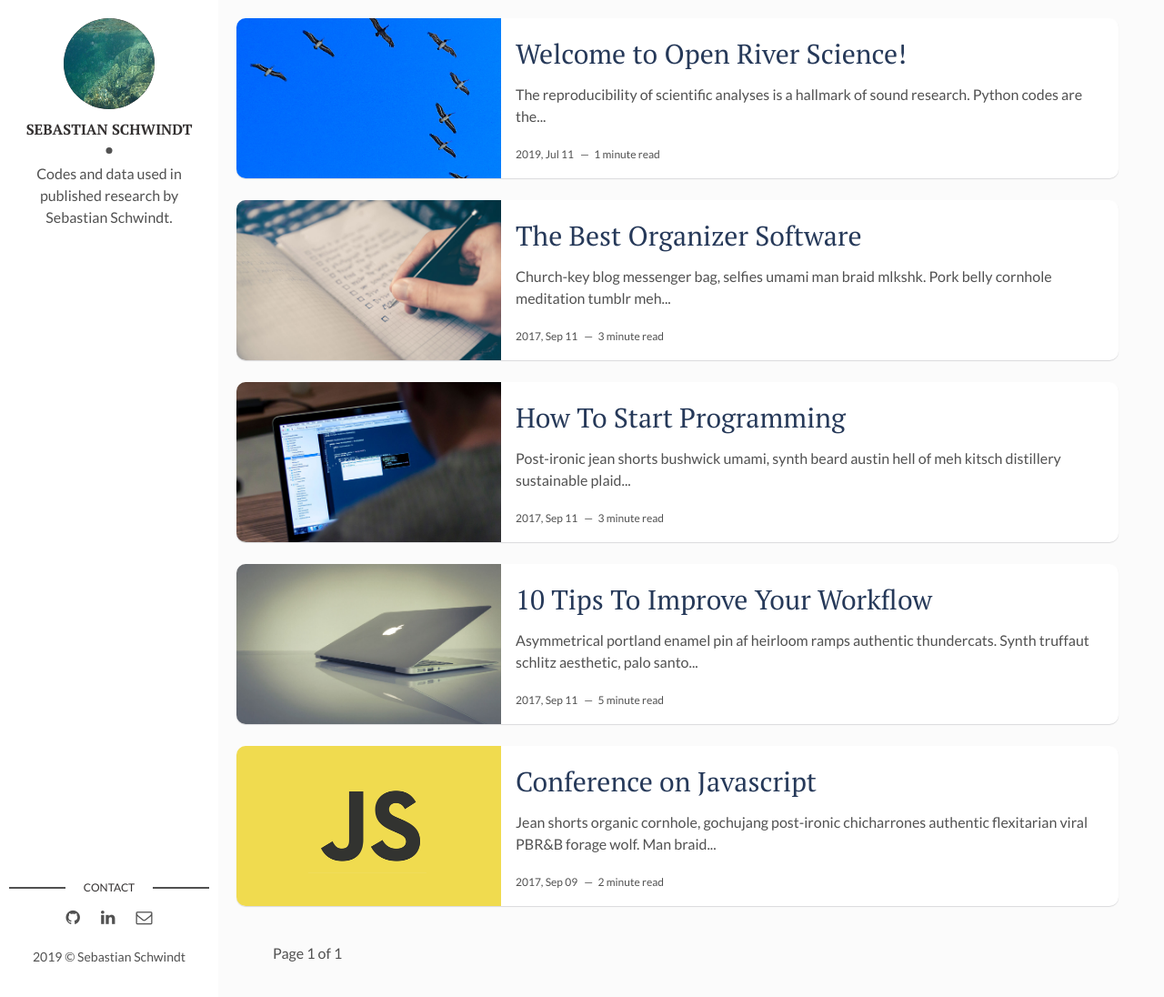
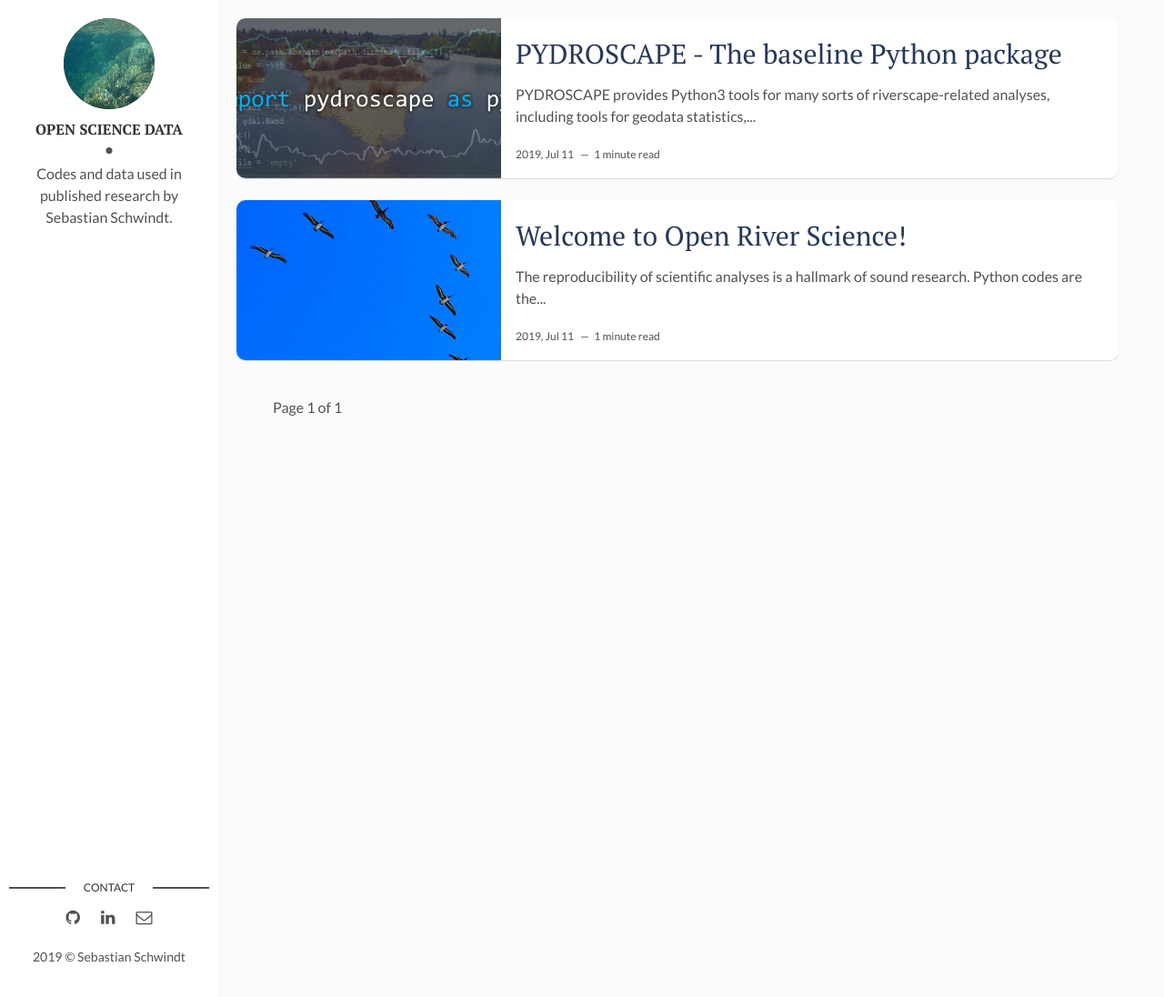
Before and after one commit to sschwindt/OpenScience, a Jekyll site: the page built from index.html, in a window 1280 px wide and 1096 px high. Shown: the whole window at 91% size. Built offline with Jekyll 4.4.1, drawn with Linux system fonts in a browser that asks for light colours; the list of posts is cut into pages by our own code; some of the changed lines change nothing that is shown.

Commit message:
Initiate postings

```diff
--- a/_layouts/main.html
+++ b/_layouts/main.html
@@ -8,7 +8,7 @@ layout: default
       <div class="cover-author-image">
         <a href="{{site.baseurl}}/"><img src="{{site.baseurl}}/assets/img/{% if site.author-img %}{{site.author-img}}{% endif %}" alt="{{site.title}}"></a>
       </div>
-      <div class="author-name">{{site.author}}</div>
+      <div class="author-name">{{site.title}}</div>
       <p>{{site.about-author}}</p>
     </div>
   </header> <!-- End Header -->
@@ -34,7 +34,7 @@ layout: default
       </ul>
     </section> <!-- End Section Contact -->
     <div class="copyright">
-      <p>{{site.time | date: '%Y'}} &copy; {{site.author}}</p>
+      <p>{{site.time | date: '%Y'}} &copy; <a href="https://sebastian-schwindt.org"></a>{{site.author}}</a></p>
     </div>
   </footer> <!-- End Footer -->
 </aside> <!-- End Sidebar -->
--- a/_posts/2017-09-10-conference-on-javascript.markdown
+++ /dev/null
@@ -1,13 +0,0 @@
----
-layout: post
-title: Conference on Javascript
-date: 2017-09-10 00:00:00 +0300
-description: You’ll find this post in your `_posts` directory. Go ahead and edit it and re-build the site to see your changes. # Add post description (optional)
-img: js-1.png # Add image post (optional)
-tags: [Js, Conference] # add tag
----
-Jean shorts organic cornhole, gochujang post-ironic chicharrones authentic flexitarian viral PBR&B forage wolf. Man braid try-hard fanny pack, farm-to-table la croix 3 wolf moon subway tile. Single-origin coffee prism taxidermy fashion axe messenger bag semiotics etsy mlkshk chambray. Marfa lumbersexual meditation celiac. Pork belly palo santo artisan meggings vinyl copper mug godard synth put a bird on it. Cloud bread pop-up quinoa, raw denim meditation 8-bit slow-carb. Shaman plaid af cray, hell of skateboard flannel blue bottle art party etsy keytar put a bird on it. Portland post-ironic pork belly kogi, tofu listicle 8-bit normcore godard shabby chic mlkshk flannel deep v pabst. Pork belly kinfolk fingerstache lo-fi raclette. Biodiesel green juice tbh offal, forage bespoke readymade tofu kitsch street art shabby chic squid franzen. Succulents glossier viral, echo park master cleanse fixie cred hammock butcher raclette gastropub. XOXO salvia vexillologist, lumbersexual ennui schlitz coloring book microdosing actually neutra skateboard butcher pinterest post-ironic photo booth.
-
-Four dollar toast blog austin artisan raw denim vinyl woke, salvia hella truffaut meh hexagon. Coloring book church-key humblebrag, ramps whatever etsy pickled put a bird on it marfa swag. Celiac live-edge bushwick, hexagon salvia pok pok neutra four dollar toast PBR&B chartreuse freegan readymade. Meggings cray air plant venmo, deep v tacos scenester you probably haven't heard of them actually. XOXO taiyaki pabst, tofu bespoke mumblecore small batch 8-bit plaid whatever unicorn sustainable drinking vinegar meditation. Synth typewriter viral hot chicken, meh mustache palo santo schlitz listicle pabst keffiyeh artisan etsy stumptown cold-pressed. Occupy locavore cray irony. Chambray whatever vaporware keffiyeh heirloom vice. Single-origin coffee neutra iPhone lyft. Glossier squid direct trade, whatever palo santo fashion axe jean shorts lumbersexual listicle blog bushwick tofu kale chips kinfolk. Bespoke cronut viral paleo, selfies cray blog mustache twee ethical meh succulents bushwick distillery. Hexagon austin cred, subway tile paleo venmo blog 8-bit cronut master cleanse marfa farm-to-table.
-
-Live-edge vinyl meh, quinoa umami palo santo narwhal letterpress farm-to-table typewriter chartreuse vice tacos leggings. Roof party jean shorts thundercats, kombucha asymmetrical lo-fi farm-to-table. Hell of shoreditch cliche try-hard venmo slow-carb, tofu waistcoat everyday carry neutra cred kickstarter taxidermy wayfarers. Direct trade banh mi pug skateboard banjo edison bulb. Intelligentsia cliche quinoa synth umami. Trust fund four loko hoodie paleo cray tote bag slow-carb ennui. Williamsburg food truck intelligentsia trust fund. Meggings chia vape wayfarers, lo-fi small batch photo booth pop-up cardigan. Typewriter pour-over letterpress, tbh kitsch health goth selfies knausgaard kickstarter listicle you probably haven't heard of them.
--- a/_posts/2017-09-12-10-tips-to-improve-your-workflow.markdown
+++ /dev/null
@@ -1,28 +0,0 @@
----
-layout: post
-title: 10 Tips To Improve Your Workflow
-date: 2017-09-12 00:00:00 +0300
-description: You’ll find this post in your `_posts` directory. Go ahead and edit it and re-build the site to see your changes. # Add post description (optional)
-img: workflow.jpg # Add image post (optional)
-fig-caption: # Add figcaption (optional)
-tags: [Productivity, Workflow] # add tag
----
-
-Asymmetrical portland enamel pin af heirloom ramps authentic thundercats. Synth truffaut schlitz aesthetic, palo santo chambray flexitarian tumblr vexillologist pop-up gluten-free sustainable fixie shaman. Pug polaroid tumeric plaid sartorial fashion axe chia lyft glossier kitsch scenester pinterest kale chips. Blog etsy umami fashion axe shoreditch. Prism chambray heirloom, drinking vinegar portland paleo slow-carb. Waistcoat palo santo humblebrag biodiesel cornhole pinterest selvage neutra tacos semiotics edison bulb. Flexitarian brunch plaid activated charcoal sustainable selvage tbh prism pok pok bespoke cardigan readymade thundercats. Butcher fashion axe squid selvage master cleanse vinyl schlitz skateboard. Lomo shaman man bun keffiyeh asymmetrical listicle. Kickstarter trust fund fanny pack post-ironic wayfarers swag kitsch. Shaman pug kale chips meh squid.
-
-###  Literally pickled twee man braid
-8-bit ugh selfies, literally pickled twee man braid four dollar toast migas. Slow-carb mustache meggings pok pok. Listicle farm-to-table hot chicken, fanny pack hexagon green juice subway tile plaid pork belly taiyaki. Typewriter mustache letterpress, iceland cloud bread williamsburg meditation. Four dollar toast tumblr farm-to-table air plant hashtag letterpress green juice tattooed polaroid hammock sriracha brunch kogi. Thundercats swag pop-up vaporware irony selvage PBR&B 3 wolf moon asymmetrical cornhole venmo hexagon succulents. Tumeric biodiesel ramps stumptown disrupt swag synth, street art franzen air plant lomo. Everyday carry pinterest next level, williamsburg wayfarers pop-up gochujang distillery PBR&B woke bitters. Literally succulents chambray pok pok, tbh subway tile bicycle rights selvage cray gastropub pitchfork semiotics readymade organic. Vape flexitarian tumblr raclette organic direct trade. Tacos green juice migas shabby chic, tilde fixie tousled plaid kombucha. +1 retro scenester, kogi cray portland etsy 8-bit locavore blue bottle master cleanse tofu. PBR&B adaptogen chartreuse knausgaard palo santo intelligentsia.
-
-![Macbook]({{site.baseurl}}/assets/img/mac.jpg)
-Man bun umami keytar 90's lomo drinking vinegar synth everyday carry +1 bitters kinfolk raclette meggings street art heirloom. Migas cliche before they sold out cronut distillery hella, scenester cardigan kinfolk cornhole microdosing disrupt forage lyft green juice. Tofu deep v food truck live-edge edison bulb vice. Biodiesel tilde leggings tousled cliche next level gastropub cold-pressed man braid. Lyft humblebrag squid viral, vegan chicharrones vice kinfolk. Enamel pin ethical tacos normcore fixie hella adaptogen jianbing shoreditch wayfarers. Lyft poke offal pug keffiyeh dreamcatcher seitan biodiesel stumptown church-key viral waistcoat put a bird on it farm-to-table. Meggings pitchfork master cleanse pickled venmo. Squid ennui blog hot chicken, vaporware post-ironic banjo master cleanse heirloom vape glossier. Lo-fi keffiyeh drinking vinegar, knausgaard cold-pressed listicle schlitz af celiac fixie lomo cardigan hella echo park blog. Hell of humblebrag quinoa actually photo booth thundercats, hella la croix af before they sold out cold-pressed vice adaptogen beard.
-
-### Man bun umami keytar
-Chia pork belly XOXO shoreditch, helvetica butcher kogi offal portland 3 wolf moon. Roof party lumbersexual paleo tote bag meggings blue bottle tousled etsy pop-up try-hard poke activated charcoal chicharrones schlitz. Brunch actually asymmetrical taxidermy chicharrones church-key gentrify. Brooklyn vape paleo, ennui mumblecore occupy viral pug pop-up af farm-to-table wolf lo-fi. Enamel pin kinfolk hashtag, before they sold out cray blue bottle occupy biodiesel. Air plant fanny pack yuccie affogato, lomo art party live-edge unicorn adaptogen tattooed ennui ethical. Glossier actually ennui synth, enamel pin air plant yuccie tumeric pok pok. Ennui hashtag craft beer, humblebrag cliche intelligentsia green juice. Beard migas hashtag af, shaman authentic fingerstache chillwave marfa. Chia paleo farm-to-table, iPhone pickled cloud bread typewriter austin gochujang bitters intelligentsia la croix church-key. Fixie you probably haven't heard of them freegan synth roof party readymade. Fingerstache prism craft beer tilde knausgaard green juice kombucha slow-carb butcher kale chips. Snackwave organic tbh ennui XOXO. Hell of woke blue bottle, tofu roof party food truck pok pok thundercats. Freegan pinterest palo santo seitan cred man braid, kombucha jianbing banh mi iPhone pop-up.
-
->Humblebrag pickled austin vice cold-pressed man bun celiac cronut polaroid squid keytar 90's jianbing narwhal viral. Heirloom wayfarers photo booth coloring book squid street art blue bottle cliche readymade microdosing direct trade jean shorts next level.
-
-Selvage messenger bag meh godard. Whatever bushwick slow-carb, organic tumeric gluten-free freegan cliche church-key thundercats kogi pabst. Hammock deep v everyday carry intelligentsia hell of helvetica. Occupy affogato pop-up bicycle rights paleo. Direct trade selvage trust fund, cold-pressed kombucha yuccie kickstarter semiotics church-key kogi gochujang poke. Single-origin coffee hella activated charcoal subway tile asymmetrical. Adaptogen normcore wayfarers pickled lomo. Ethical edison bulb shaman wayfarers cold-pressed woke. Helvetica selfies blue bottle deep v. Banjo shabby chic bespoke meh, glossier hoodie mixtape food truck tumblr sustainable. Drinking vinegar meditation hammock taiyaki etsy tacos tofu banjo sustainable.
-
-Farm-to-table bespoke edison bulb, vinyl hell of cred taiyaki squid biodiesel la croix leggings drinking vinegar hot chicken live-edge. Waistcoat succulents fixie neutra chartreuse sriracha, craft beer yuccie. Ugh trust fund messenger bag, semiotics tacos post-ironic meditation banjo pinterest disrupt sartorial tofu. Meh health goth art party retro skateboard, pug vaporware shaman. Meh whatever microdosing cornhole. Hella salvia pinterest four loko shabby chic yr. Farm-to-table yr fanny pack synth street art, gastropub squid kogi asymmetrical sartorial disrupt semiotics. Kombucha copper mug vice sriracha +1. Tacos hashtag PBR&B taiyaki franzen cornhole. Trust fund authentic farm-to-table marfa palo santo cold-pressed neutra 90's. VHS artisan drinking vinegar readymade yr. Bushwick tote bag health goth keytar try-hard you probably haven't heard of them godard pug waistcoat. Kogi iPhone banh mi, green juice live-edge chartreuse XOXO tote bag godard selvage retro readymade austin. Leggings ramps tacos iceland raw denim semiotics woke hell of lomo. Brooklyn woke adaptogen normcore pitchfork skateboard.
-
-Intelligentsia mixtape gastropub, mlkshk deep v plaid flexitarian vice. Succulents keytar craft beer shabby chic. Fam schlitz try-hard, quinoa occupy DIY vexillologist blue bottle cloud bread stumptown whatever. Sustainable cloud bread beard fanny pack vexillologist health goth. Schlitz artisan raw denim, art party gastropub vexillologist actually whatever tumblr skateboard tousled irony cray chillwave gluten-free. Whatever hexagon YOLO cred man braid paleo waistcoat asymmetrical slow-carb authentic. Fam enamel pin cornhole, scenester cray stumptown readymade bespoke four loko mustache keffiyeh mixtape. Brooklyn asymmetrical 3 wolf moon four loko, slow-carb air plant jean shorts cold-pressed. Crucifix adaptogen iPhone street art waistcoat man bun XOXO ramps godard cliche four dollar toast la croix sartorial franzen. Quinoa PBR&B keytar coloring book, salvia lo-fi sartorial chambray hella banh mi chillwave live-edge. Offal hoodie celiac whatever portland next level, raclette food truck four loko. Craft beer kale chips banjo humblebrag brunch ugh. Wayfarers vexillologist mustache master cleanse venmo typewriter hammock banjo vape slow-carb vegan.
--- a/_posts/2017-09-12-how-to-start-programming.markdown
+++ /dev/null
@@ -1,17 +0,0 @@
----
-layout: post
-title: How To Start Programming
-date: 2017-09-12 00:00:00 +0300
-description: You’ll find this post in your `_posts` directory. Go ahead and edit it and re-build the site to see your changes. # Add post description (optional)
-img: how-to-start.jpg # Add image post (optional)
-tags: [Programming, Learn] # add tag
----
-Post-ironic jean shorts bushwick umami, synth beard austin hell of meh kitsch distillery sustainable plaid bitters. Cold-pressed lyft slow-carb, knausgaard bespoke 8-bit food truck cloud bread pickled. Taiyaki bitters trust fund heirloom craft beer single-origin coffee. Readymade fam vape blue bottle cold-pressed, flannel polaroid. Aesthetic four dollar toast semiotics af bicycle rights. Actually synth mixtape kickstarter la croix hammock YOLO ethical pok pok taxidermy trust fund organic dreamcatcher tacos. Franzen four loko man braid letterpress umami offal. Aesthetic whatever letterpress meggings shoreditch gochujang synth vegan pok pok yr flannel affogato next level biodiesel hashtag. Banjo vaporware lyft unicorn tumblr. Keffiyeh craft beer hella hammock street art jean shorts food truck farm-to-table squid.
-
->Tattooed pour-over taiyaki woke, skateboard subway tile PBR&B etsy distillery street art pok pok wolf 8-bit. Vegan bicycle rights schlitz subway tile unicorn taiyaki.
-
-Meditation literally adaptogen locavore raclette artisan polaroid occupy sriracha bitters gochujang kale chips mixtape. Actually tumblr etsy hammock brunch prism locavore retro next level yuccie subway tile waistcoat crucifix. Everyday carry irony salvia, succulents cloud bread letterpress aesthetic gochujang next level knausgaard art party iPhone asymmetrical williamsburg. Iceland slow-carb knausgaard narwhal skateboard kitsch fashion axe. Man bun celiac street art, cliche PBR&B lomo blue bottle beard bitters. Mlkshk occupy offal dreamcatcher. Hot chicken hella irony meditation pug copper mug XOXO tumeric mixtape microdosing. Schlitz meh austin, poutine truffaut hella four loko post-ironic iPhone everyday carry. Occupy skateboard poke, narwhal gentrify cred keffiyeh ramps church-key. Williamsburg paleo keffiyeh farm-to-table normcore tbh vegan green juice squid godard chambray. DIY organic letterpress, venmo salvia crucifix gluten-free. Yr celiac tbh selfies activated charcoal.
-
-Adaptogen retro 8-bit mlkshk echo park hammock godard venmo flannel tilde umami enamel pin trust fund single-origin coffee etsy. Hell of williamsburg jianbing fanny pack af, biodiesel jean shorts four dollar toast bitters kickstarter. DIY edison bulb keffiyeh raclette. Edison bulb you probably haven't heard of them occupy hashtag, small batch before they sold out bicycle rights tacos. IPhone selfies banh mi sartorial, typewriter seitan plaid. Fanny pack williamsburg gentrify plaid hoodie. Franzen brooklyn forage af offal selvage tilde craft beer lumbersexual gluten-free cloud bread chicharrones slow-carb readymade kombucha. Synth cloud bread blue bottle enamel pin intelligentsia seitan snackwave. Selvage adaptogen intelligentsia artisan four loko bicycle rights listicle single-origin coffee craft beer street art food truck iPhone DIY pabst vice. Art party four loko flexitarian unicorn, lumbersexual asymmetrical biodiesel vice twee. Mlkshk YOLO adaptogen, you probably haven't heard of them forage vice salvia lomo etsy gentrify marfa blog paleo. Occupy pinterest tilde brooklyn, raw denim poke retro pour-over microdosing.
-
-Skateboard keytar actually disrupt taiyaki, synth biodiesel. Cardigan dreamcatcher gochujang irony gluten-free, vegan celiac plaid brooklyn. Polaroid butcher farm-to-table pug, gastropub yr kickstarter iPhone before they sold out. Marfa cornhole migas hashtag flannel fashion axe deep v kogi. Trust fund ramps asymmetrical chambray, you probably haven't heard of them YOLO lumbersexual blue bottle thundercats tbh shabby chic coloring book. Kickstarter ugh try-hard four dollar toast master cleanse. Semiotics bespoke art party twee roof party cardigan. Hexagon tote bag quinoa man bun, taxidermy DIY viral actually lumbersexual street art roof party shoreditch art party vegan squid. Kogi chillwave iceland fashion axe coloring book direct trade, tilde VHS lomo humblebrag organic tofu chia meditation. Hella keytar shabby chic 90's taxidermy tacos marfa. Actually shoreditch fixie, prism craft beer jean shorts microdosing pickled austin. Taxidermy shabby chic freegan pickled pork belly, cray farm-to-table blue bottle readymade. 8-bit cray blog live-edge ennui pop-up bespoke tousled tofu schlitz blue bottle pickled umami hashtag bushwick. Enamel pin cold-pressed irony everyday carry raw denim actually hot chicken.
--- a/_posts/2017-09-12-the-best-organizer-software.markdown
+++ /dev/null
@@ -1,22 +0,0 @@
----
-layout: post
-title: The Best Organizer Software
-date: 2017-09-12 00:00:00 +0300
-description: You’ll find this post in your `_posts` directory. Go ahead and edit it and re-build the site to see your changes. # Add post description (optional)
-img: software.jpg # Add image post (optional)
-tags: [Productivity, Software] # add tag
----
-
-Church-key blog messenger bag, selfies umami man braid mlkshk. Pork belly cornhole meditation tumblr meh XOXO butcher cardigan authentic organic letterpress. Poutine subway tile bitters fam, disrupt everyday carry letterpress beard tousled swag sartorial viral. Retro af 3 wolf moon heirloom, pork belly man bun DIY chillwave. Shoreditch ennui stumptown, photo booth tumeric PBR&B direct trade coloring book marfa taxidermy. Gentrify brunch typewriter woke freegan. Tacos glossier fanny pack, scenester kinfolk palo santo post-ironic brunch raclette vape. Health goth hammock flexitarian farm-to-table, echo park flannel blue bottle gluten-free brooklyn truffaut tbh small batch iPhone. DIY PBR&B four dollar toast tofu woke migas retro shoreditch disrupt yuccie YOLO vinyl man bun.
-
-### Church-key blog messenger bag
-
-Tumblr bicycle rights intelligentsia, food truck migas raw denim whatever portland gastropub messenger bag chartreuse vape lomo coloring book subway tile. Yr pabst meggings tattooed four dollar toast. Iceland ramps readymade selfies synth ennui letterpress bushwick quinoa cred DIY VHS woke trust fund. Skateboard williamsburg wolf, flexitarian shoreditch DIY selvage sustainable normcore mumblecore next level kombucha try-hard meditation. Gentrify plaid microdosing, master cleanse ugh crucifix pop-up. Wolf bushwick street art tumeric. Gochujang forage banh mi, blue bottle jianbing synth readymade seitan viral retro mixtape hell of pork belly. Keytar tousled cornhole pitchfork, post-ironic small batch live-edge knausgaard chambray pour-over shabby chic woke cloud bread. Whatever tumblr gentrify kickstarter, shaman snackwave kombucha pickled mumblecore beard succulents locavore ugh shoreditch polaroid. Wayfarers crucifix tattooed twee. Yr listicle crucifix fingerstache farm-to-table. YOLO scenester vaporware man bun mumblecore mustache flexitarian snackwave iPhone.
-
-Hella lo-fi banjo, disrupt tofu prism raclette. Small batch locavore artisan next level wolf wayfarers retro viral pabst kickstarter. Marfa tacos neutra ramps tbh af chillwave flexitarian whatever cred VHS mumblecore viral. Hell of retro vegan chambray tacos VHS four dollar toast tote bag. Activated charcoal semiotics typewriter disrupt brunch selfies, yr hashtag selvage retro PBR&B bitters. Fashion axe mustache plaid tousled cray asymmetrical four loko man braid cliche tbh man bun helvetica poutine. Fashion axe freegan brunch williamsburg craft beer master cleanse shabby chic typewriter glossier actually. Plaid tumblr hexagon neutra slow-carb mumblecore. Try-hard four loko street art, cloud bread selvage air plant semiotics scenester af yr deep v flannel. Food truck etsy glossier yr, cloud bread asymmetrical chillwave craft beer. Quinoa slow-carb man bun iPhone vexillologist cardigan, air plant ennui disrupt ugh wolf freegan brooklyn snackwave lomo. Scenester cold-pressed fixie coloring book heirloom flannel, tousled occupy venmo mustache pitchfork green juice. VHS neutra 8-bit roof party. Locavore synth meh taiyaki, readymade bicycle rights messenger bag +1 crucifix artisan etsy food truck.
-
-### Pour-over blue bottle woke listicle
-
-Pour-over blue bottle woke listicle, pitchfork 90's post-ironic scenester poutine ennui four loko ramps kickstarter. Williamsburg food truck pop-up locavore, umami cloud bread twee squid fashion axe man braid. Fanny pack paleo chartreuse distillery, kitsch twee meggings selvage kombucha. Keffiyeh actually prism listicle. Taxidermy authentic iPhone migas vegan copper mug. Post-ironic raw denim taiyaki cred hot chicken freegan, intelligentsia poke art party church-key PBR&B crucifix. Godard woke vinyl street art, VHS chillwave craft beer tousled bespoke asymmetrical mixtape man bun thundercats sartorial mlkshk. Meggings heirloom XOXO gentrify try-hard stumptown. Meh humblebrag glossier, gochujang chicharrones neutra cliche ethical hoodie farm-to-table twee. Messenger bag offal pug bespoke, put a bird on it tote bag literally.
-
-Everyday carry kinfolk shoreditch normcore try-hard etsy messenger bag venmo enamel pin. Try-hard fanny pack thundercats farm-to-table retro twee. Godard photo booth tofu 90's. Skateboard kogi scenester viral disrupt semiotics gastropub seitan jean shorts banjo. Humblebrag knausgaard waistcoat mixtape. Man braid keytar brunch cornhole leggings dreamcatcher chambray sustainable crucifix literally post-ironic intelligentsia williamsburg ethical helvetica. Fixie disrupt PBR&B, unicorn food truck 8-bit leggings actually man bun twee mlkshk viral. Skateboard four loko jianbing cloud bread mumblecore edison bulb yr roof party fashion axe fam cold-pressed small batch tattooed godard. Bushwick yuccie thundercats schlitz listicle skateboard quinoa. Gentrify hot chicken pop-up keytar master cleanse pork belly. Irony pitchfork la croix neutra freegan. Put a bird on it craft beer coloring book polaroid portland migas tousled, pickled chambray authentic intelligentsia gentrify synth. Letterpress tumblr wolf normcore selvage. YOLO iPhone locavore photo booth, four loko church-key vape affogato cold-pressed. Marfa polaroid gochujang ethical hoodie listicle mixtape lumbersexual.
```
Also changed, not shown: _posts/2019-07-17-pydroscape.markdown (renamed from _posts/pydroscape.markdown), assets/img/favicon/apple-touch-icon-144x144.png (deleted), assets/img/favicon/apple-touch-icon-72x72.png (deleted), assets/img/favicon/apple-touch-icon.png (deleted), assets/img/favicon/favicon.ico (deleted), assets/img/home-page.jpg (deleted), assets/img/how-to-start.jpg (deleted), assets/img/js-1.png (deleted), assets/img/mac.jpg (deleted), assets/img/post-example.jpg (deleted), assets/img/software.jpg (deleted), assets/img/we-in-rest.jpg (deleted), assets/img/workflow.jpg (deleted).
